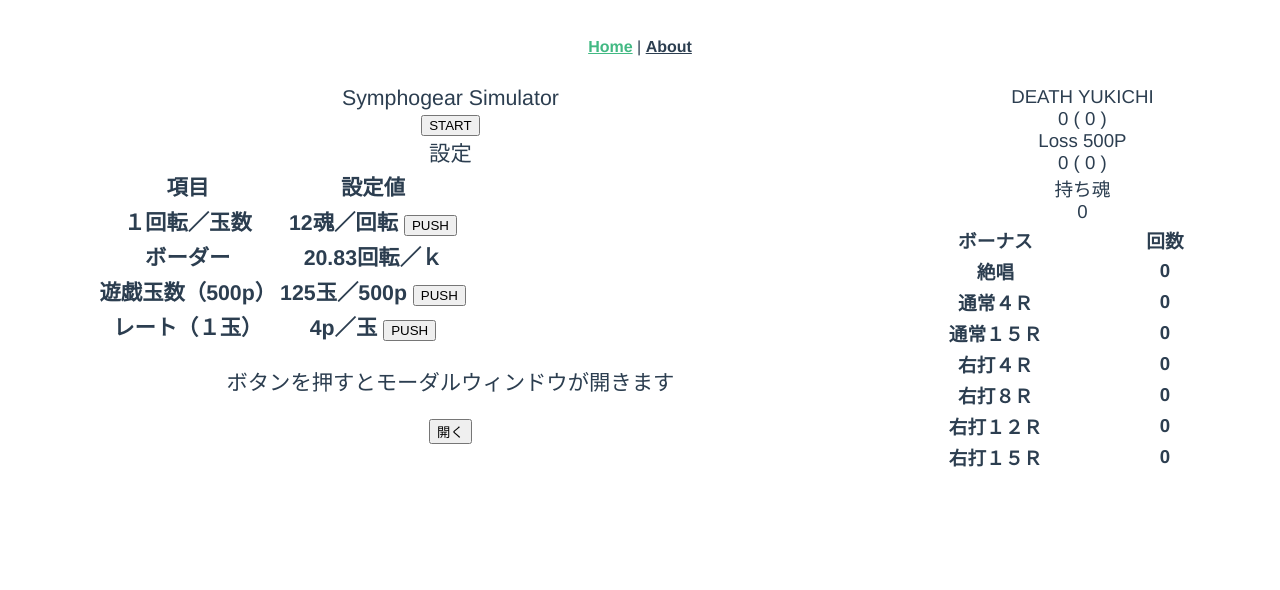
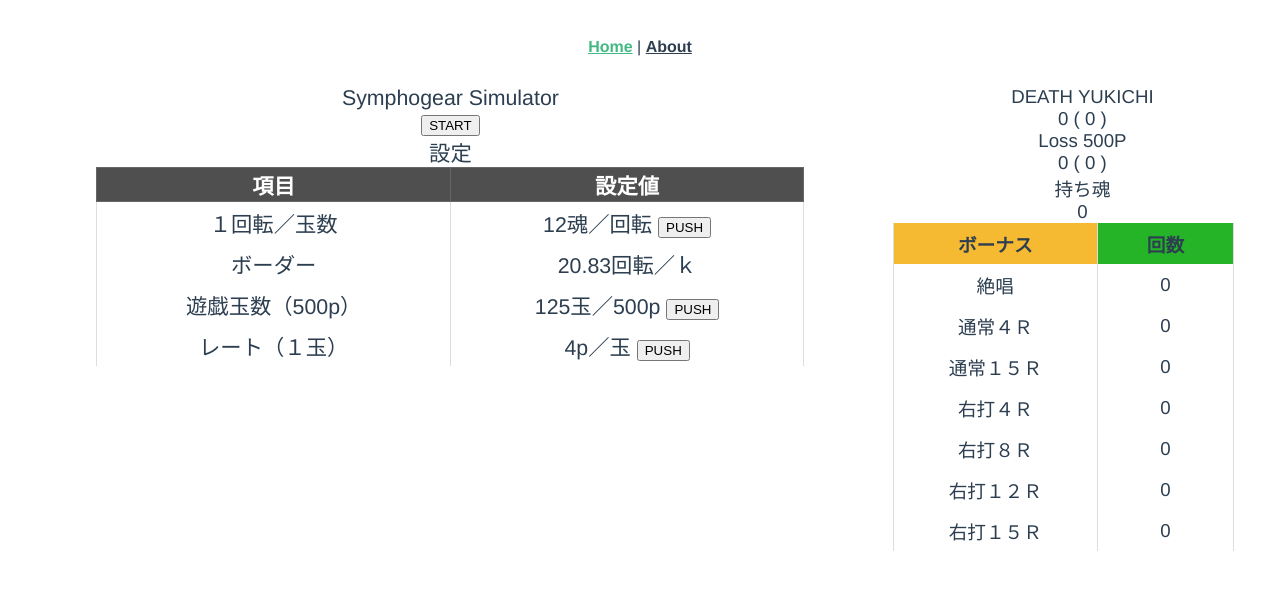
Before and after one commit to KinoP-7505/symphogear-sim, a Vue app: page /#/ in a window 1280 px wide. Shown: the top 590 px of the page. Built offline with nearby package versions, Linux system fonts and the light colour scheme.

Commit message:
2019/0913 表示修正、初期化機能修正

```diff
--- a/src/components/ResultScreen.vue
+++ b/src/components/ResultScreen.vue
@@ -42,6 +42,8 @@
   },
   methods: {
     onClickStart: function() {
+      // Storeを初期化する
+      this.$store.dispatch('initStores')
       // スタートへ戻る
       this.$store.commit('saveScreenName', 0)
     },
--- a/src/components/StartScreen.vue
+++ b/src/components/StartScreen.vue
@@ -15,36 +15,49 @@
           <th class="left-corumn">項目</th><th class="right-corumn">設定値</th>
         </tr>
         <tr>
-          <th>１回転／玉数</th>
-          <th>
+          <td>１回転／玉数</td>
+          <td>
             {{showCountTama}}
             <button @click="onClickConfig(1)">PUSH</button>
-          </th>
+          </td>
         </tr>
         <tr>
-          <th>ボーダー</th><th>{{showBoder}}</th>
+          <td>ボーダー</td><td>{{showBoder}}</td>
         </tr>
         <tr>
-          <th>遊戯玉数（500p）</th>
-          <th>
+          <td>遊戯玉数（500p）</td>
+          <td>
             {{showRent}}
             <button @click="onClickConfig(2)">PUSH</button>
-          </th>
+          </td>
         </tr>
         <tr>
-          <th>レート（１玉）</th>
-          <th>
+          <td>レート（１玉）</td>
+          <td>
             {{showChange}}
             <button @click="onClickConfig(3)">PUSH</button>
-          </th>
+          </td>
         </tr>
       </table>
     </div>
+    <!-- コンポーネント MyModal -->
+    <ModalInput v-if="showModalConfig1" @close="closeModalConfig1()"></ModalInput>
   </div>
 </template>
 <script>
+import ModalInput from '@/components/Modal/ModalInputNumber.vue'
+
 export default {
   name: 'StartScreen',
+  data () {
+    return {
+      showModalConfig1: false
+    }
+  },
+  components: {
+    ModalInput
+  },
+
   mounted () {
     // stateの初期化
     this.$store.commit('initState')
@@ -70,9 +83,15 @@
       this.$store.commit('saveScreenName', 1)
     },
     onClickConfig: function(mode) {
-      // if (mode === 1) {
-      // }
+      // ボーダー設定
+      if (mode === 1) {
+        this.showModalConfig1 = true
+      }
       console.log('onClickConfig', mode)
+    },
+    closeModalConfig1: function() {
+      console.log('Home closeModal')
+      this.showModalConfig1 = false
     }
   }
 }
@@ -85,13 +104,28 @@
     display: inline-block;
     vertical-align: top;
     width: 80%;
-    .bonus-table {
+    .config-table {
       width: 100%;
+      border-collapse: collapse;
+      border-spacing: 0;
+      table-layout: fixed;
+      th {
+        border: 1px solid #666;
+        background-color: #4f4f4f;
+        color: #FFF;
+      }
       .left-corumn {
-        width: 30%;
+        width: 50%;
       }
       .right-corumn {
-        width: 70%;
+        width: 50%;
+      }
+      td{
+        text-align: center;
+        padding: 5px 0;
+        border-right:solid 1px #ddd;
+        border-left:solid 1px #ddd;
+        width: 155px;
       }
     }
   }
--- a/src/store/store.js
+++ b/src/store/store.js
@@ -81,6 +81,11 @@
     }
   },
   actions: {
+    // Storeを初期化する
+    initStores({commit}) {
+      commit('initState')
+      commit('GameInfo/initState')
+    },
     lotStock({state, commit}) {
       // 5要素までstockする
       while (state.lotStock.length < 5) {
--- a/src/store/storeGameInfo.js
+++ b/src/store/storeGameInfo.js
@@ -32,6 +32,29 @@
     }
   },
   mutations: {
+    // stateを初期化する
+    initState(state) {
+      state.pow500 = 0  // 500円使用数
+      state.soul = 0  // 現在玉数
+      state.costTama = 0  // 消費玉
+      state.loseCost = 0  // 支払コスト
+      // ボーナス出現履歴
+      state.hisBonus = {
+        normal4R: 0,
+        normal15R: 0,
+        right4R: 0,
+        right8R: 0,
+        right12R: 0,
+        right15R: 0,
+        firstBonus: 0,
+        firstBonusCount: 0,
+        winLastBattle: 0,
+        lastBattleCount: 0,
+        winSC: 0,
+        scCount: 0,
+        total: 0
+      }
+    },
     // 現在玉数を更新
     updateSoul(state, value) {
       console.log('updateSoul', value)
--- a/src/views/Home.vue
+++ b/src/views/Home.vue
@@ -7,8 +7,6 @@
       <LastBattle v-if="showLastBattle"/>
       <SChance v-if="showSChance"/>
       <ResultScreen v-if="showResult"/>
-      <p>ボタンを押すとモーダルウィンドウが開きます</p>
-      <button @click="showModal = true">開く</button>
     </div>
     <!-- 右画面 -->
     <div class="content-right">
@@ -40,33 +38,29 @@
             <th class="left-corumn">ボーナス</th><th class="right-corumn">回数</th>
           </tr>
           <tr>
-            <th>絶唱</th><th>{{$store.state.GameInfo.hisBonus.total}}</th>
+            <td>絶唱</td><td>{{$store.state.GameInfo.hisBonus.total}}</td>
           </tr>
           <tr>
-            <th>通常４Ｒ</th><th>{{$store.state.GameInfo.hisBonus.normal4R}}</th>
+            <td>通常４Ｒ</td><td>{{$store.state.GameInfo.hisBonus.normal4R}}</td>
           </tr>
           <tr>
-            <th>通常１５Ｒ</th><th>{{$store.state.GameInfo.hisBonus.normal15R}}</th>
+            <td>通常１５Ｒ</td><td>{{$store.state.GameInfo.hisBonus.normal15R}}</td>
           </tr>
           <tr>
-            <th>右打４Ｒ</th><th>{{$store.state.GameInfo.hisBonus.right4R}}</th>
+            <td>右打４Ｒ</td><td>{{$store.state.GameInfo.hisBonus.right4R}}</td>
           </tr>
           <tr>
-            <th>右打８Ｒ</th><th>{{$store.state.GameInfo.hisBonus.right8R}}</th>
+            <td>右打８Ｒ</td><td>{{$store.state.GameInfo.hisBonus.right8R}}</td>
           </tr>
           <tr>
-            <th>右打１２Ｒ</th><th>{{$store.state.GameInfo.hisBonus.right12R}}</th>
+            <td>右打１２Ｒ</td><td>{{$store.state.GameInfo.hisBonus.right12R}}</td>
           </tr>
           <tr>
-            <th>右打１５Ｒ</th><th>{{$store.state.GameInfo.hisBonus.right15R}}</th>
+            <td>右打１５Ｒ</td><td>{{$store.state.GameInfo.hisBonus.right15R}}</td>
           </tr>
         </table>
       </div>
     </div>
-
-
-    <!-- コンポーネント MyModal -->
-    <ModalInput v-if="showModal" @close="closeModal()"></ModalInput>
   </div>
 </template>
 
@@ -77,8 +71,6 @@
 import LastBattle from '@/components/LastBattle.vue'
 import SChance from '@/components/SChance.vue'
 import ResultScreen from '@/components/ResultScreen.vue'
-
-import ModalInput from '@/components/Modal/ModalInputNumber.vue'
 
 export default {
   name: 'home',
@@ -97,15 +89,13 @@
     NormalScreen,
     LastBattle,
     SChance,
-    ResultScreen,
-    ModalInput
+    ResultScreen
   },
   mounted () {
     this.showStart = true
     this.showNormal = false
     this.showLastBattle = false
     this.showResult = false
-    this.showModal = false
   },
   computed: {
     // Storeを監視
@@ -165,14 +155,6 @@
     }
   },
   methods: {
-    openModal: function() {
-      console.log('Home openModal')
-      this.showModal = true
-    },
-    closeModal: function() {
-      console.log('Home closeModal')
-      this.showModal = false
-    }
   }
 }
 </script>
@@ -196,12 +178,76 @@
       width: 100%;
       .bonus-table {
         width: 90%;
+        border-collapse: collapse;
+        border-spacing: 0;
+        table-layout: fixed;
         .left-corumn {
           width: 60%;
+          background-color:#f5b932;
         }
         .right-corumn {
           width: 40%;
+          background-color: #25b327;
         }
+        th {
+          text-align: center;
+          padding: 7px 0;
+          border-right:solid 1px #ddd;
+          border-left:solid 1px #ddd;
+          width: 155px;
+        }
+        // th:nth-child(1){
+        //   background-color:#dddddd;
+        // }
+        // th:nth-child(3){
+        //   background-color:#f5b932;
+        //   color: white;
+        // }
+        // tr:nth-child(2) td{
+        //   font-size: 30px;
+        // }
+        td {
+          text-align: center;
+          padding: 7px 0;
+          border-right:solid 1px #ddd;
+          border-left:solid 1px #ddd;
+          width: 155px;
+        }
+        td a{
+          background-color: #25b327;
+          color: white;
+          padding:5px 20px;
+          border-radius: 30px;
+          font-weight: bold;
+        }
+        // .popular{
+          // width: 180px;
+        // }
+        th.popular{
+          position: relative;
+        }
+        th.popular span.no1{
+          position: absolute;
+          top: -10px;
+          left:calc(50% - 30px);
+          background: #bdcc28;
+          width: 60px;
+          font-size: 10px;
+          border-radius: 15px;
+          line-height: 1;
+          padding: 5px;
+        }
+        th.popular span.inner{
+          position: absolute;
+          color:white;
+          background-color: #f34955;
+          left: 0;
+          bottom: 0;
+          display: block;
+          width: 180px;
+          padding: 10px 0;
+        }
+        // end
       }
     }
   }
```
